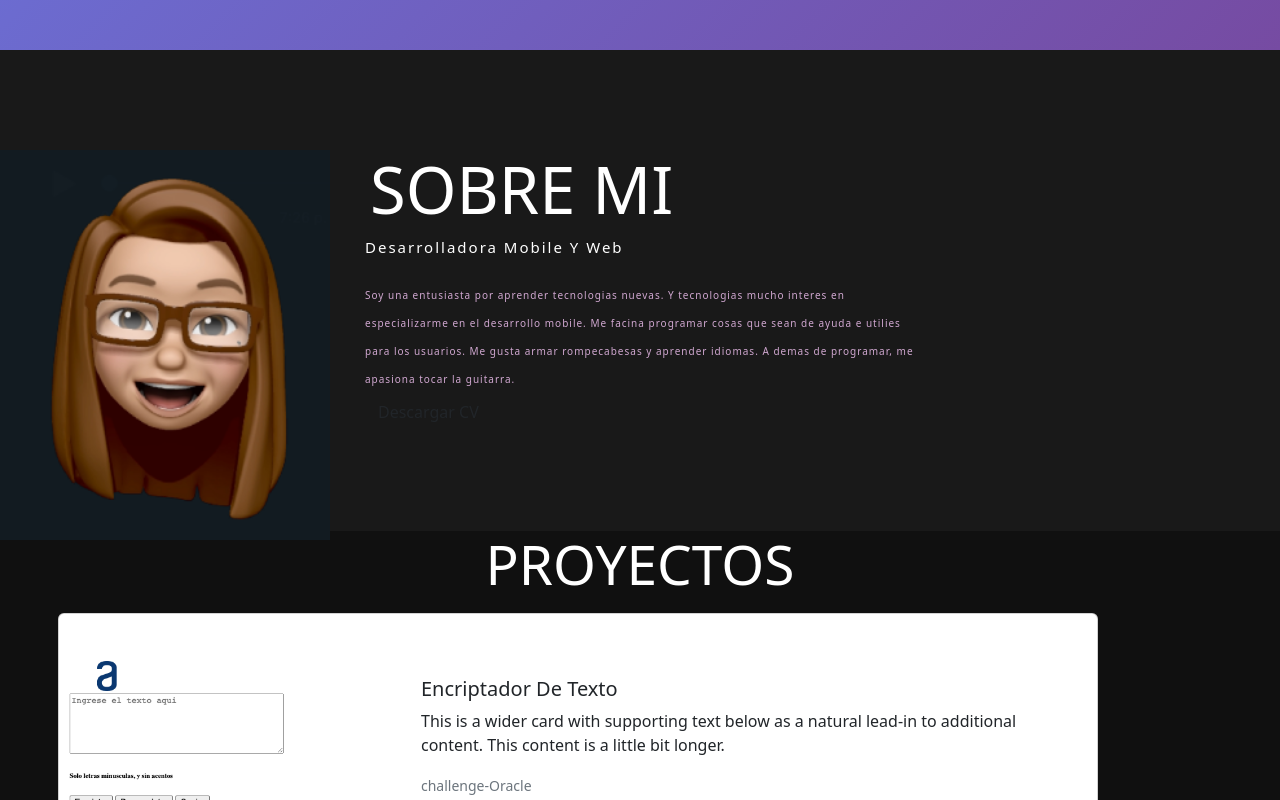
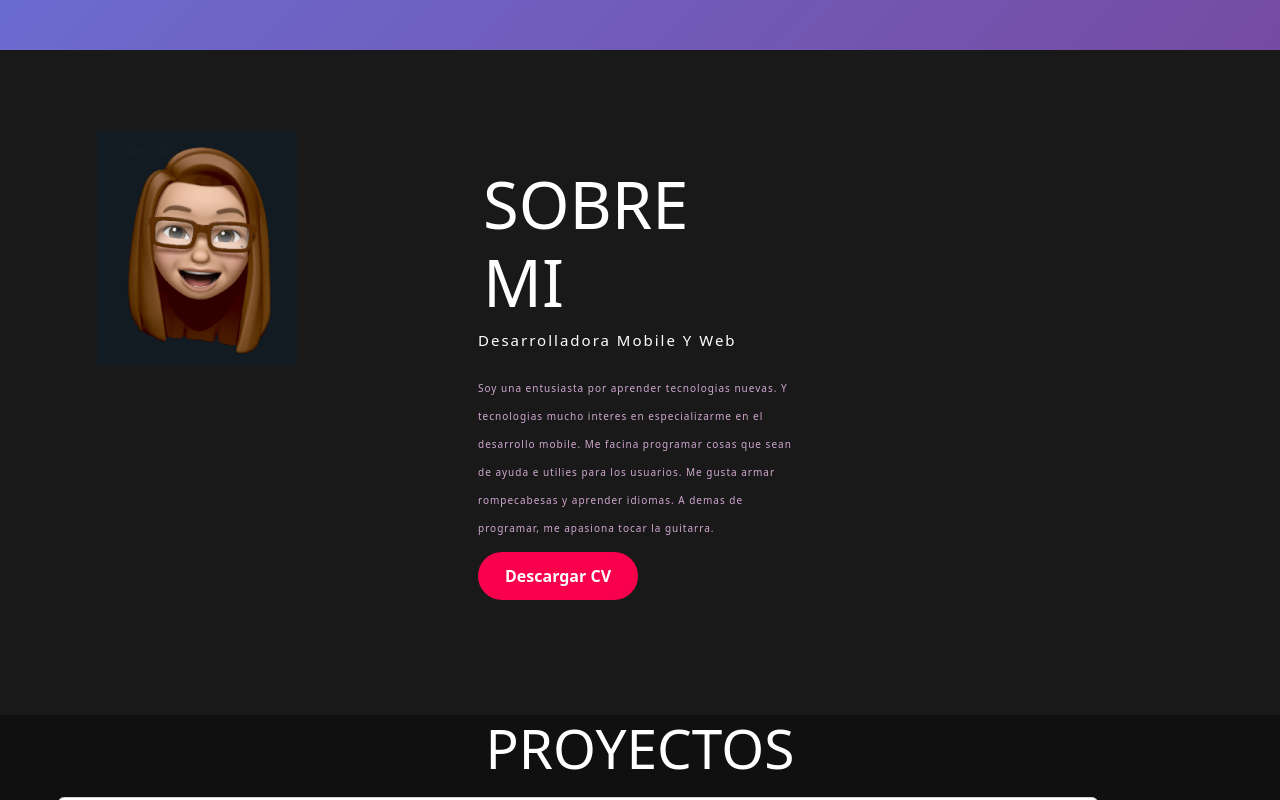
Before and after one commit to ValeriaERodriguez/ValeriaEPortfolio, a plain HTML site: page index.html in a window 1280 px wide. Shown: the part 750-1550 px from the top of the page. Drawn offline with nearby package versions, Linux system fonts and the light colour scheme.

Commit message:
Sobre mi ajustes

```diff
--- a/index.html
+++ b/index.html
@@ -179,7 +179,7 @@
     </section> -->
 
 
-                 <button type="button" class="btn">Descargar CV</button>
+                 <button type="button" class="btn" id="descarga">Descargar CV</button>
             </div>
         </div>
     </section>
@@ -293,7 +293,7 @@
                         <span class="form-line"></span>
                     </div>
                     <div class="form-grupo">
-                        <textarea name="Menssage" class="form-input" id="message" cols="30" rows="6"></textarea>
+                        <textarea name="Menssage" class="form-input" id="message" cols="30" rows="6" placeholder=""></textarea>
                         <label for="message" class="form-label">Mensaje</label>
                         <span class="form-line"></span>
                     </div>
--- a/stylo.css
+++ b/stylo.css
@@ -57,7 +57,8 @@ nav ul li a:hover{
     transition: .4s;
 
 }
-.btn{
+#descarga{
+    margin-top: 10px;
     background-color: #f9004d;
     color: white;
     text-decoration: none;
@@ -67,7 +68,7 @@ nav ul li a:hover{
     border-radius: 30px;
     transition: transform .4s;
 }
-.btn:hover{
+#descarga:hover{
     transform: scale(1.2);
 }
 .contenedor{
@@ -113,15 +114,17 @@ h4{
 
 }
 .sobre-mi img{
+    margin: -20px 97px;
     display: flex;
     height: auto;
-    width: 330px;
+    width: 200px;
     position: absolute;
-    float: left;
+
 }
 
 .sobre-texto{
-    width: 550px;
+    width: 324px;
+    margin: 15px 35px;
 
 }
 .skills{
@@ -340,7 +343,7 @@ button:hover{
     --color: #5757577e;
     outline: none;
 }
-.form-input{
+.form-input, #message{
     width: 100%;
     background: none;
     color: #706c6c;
```
